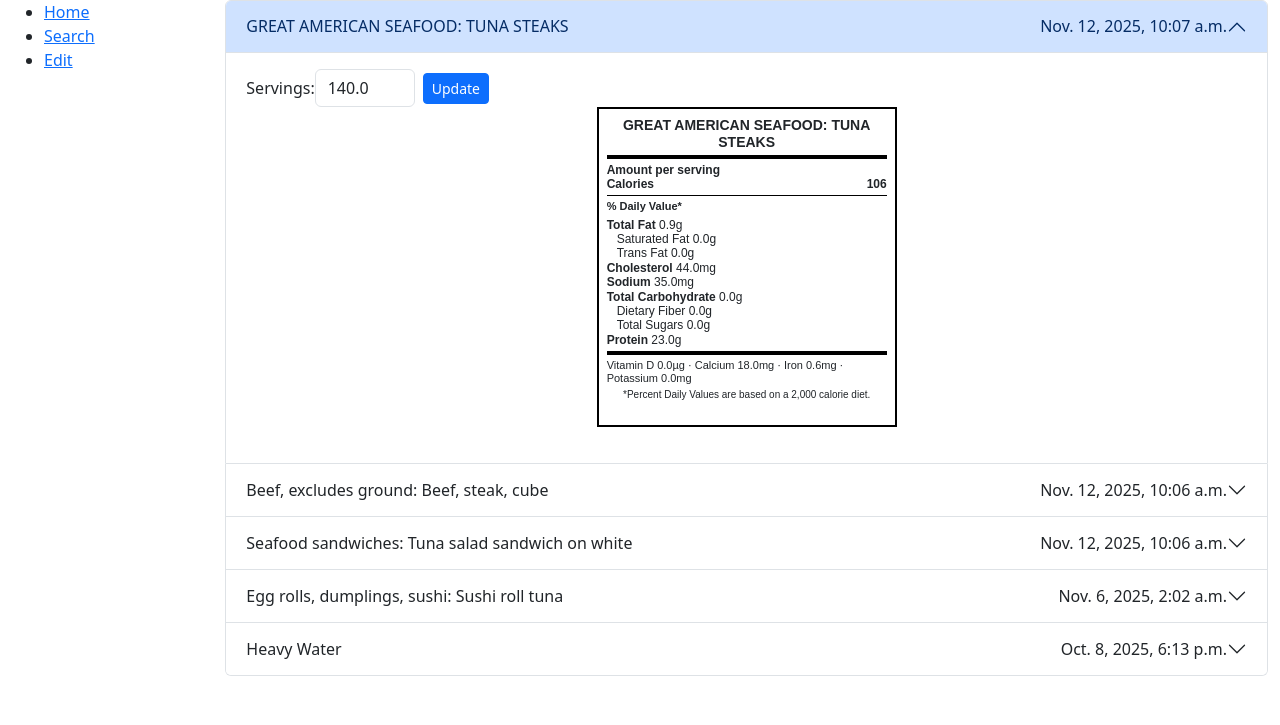
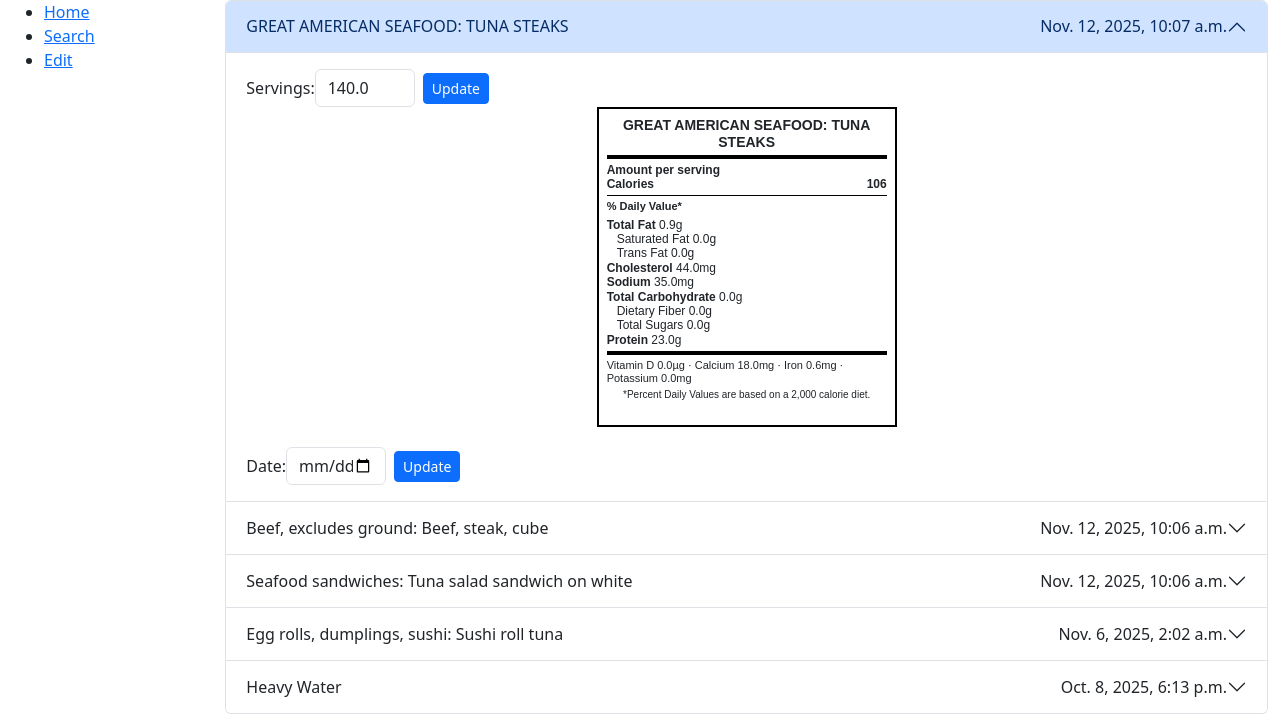
Before and after one commit to labowsax/cs347_final_project, a Django app: page /catalog/edit/ in a window 1280 px wide, after a click that opens the changed part. Shown: the top 725 px of the page. Run offline with Django 5.2, Linux system fonts and the light colour scheme; data comes from the database, SQL or seed files in the repository; both versions use the stored data as it was after the commit.

Commit message:
Edit date

```diff
--- a/catalog/static/nutrient_functions.py
+++ b/catalog/static/nutrient_functions.py
@@ -1,5 +1,4 @@
 from catalog.models import FoodItem, LogItem, Profile
-import pprint
 
 nutrient_fields = [
     "fat",
@@ -79,7 +78,6 @@ def get_dv_avg(start, end, profileId):
     tempFoodItem = FoodItem()
 
     logLen = (end - start).total_seconds() / 86400
-    print(logLen)
 
     for field in nutrient_fields:
         values = [
@@ -101,7 +99,6 @@ def get_dv_avg(start, end, profileId):
             "value": avg_value,
         }
 
-    pprint.pprint(results)
     return results
 
 
--- a/catalog/templates/edit.html
+++ b/catalog/templates/edit.html
@@ -29,6 +29,15 @@
                     <button type="submit" class="btn btn-primary btn-sm">Update</button>
                 </form>
                 {% include '_food_card.html' with food_item=logItem.foodItem %}
+
+                <form method="POST" action="{% url 'update_date' logItem.id %}" class="d-flex align-items-center">
+                    Date:
+                    {% csrf_token %}
+                    {{ form.dateConsumed.errors }}
+                    <input type="datetime-local" name="date"
+                        value="{{ logItem.dateConsumed }}" class="form-control me-2" style="width: 100px;">
+                    <button type="submit" class="btn btn-primary btn-sm">Update</button>
+                </form>
             </div>
         </div>
     </div>
--- a/catalog/urls.py
+++ b/catalog/urls.py
@@ -6,4 +6,5 @@ urlpatterns = [
     path('search/', views.search, name='search'),
     path('edit/', views.edit, name='edit'),
     path('update_percent/<int:log_id>/', views.update_percent, name='update_percent'),
+    path('update_date/<int:log_id>/', views.update_date, name='update_date'),
 ]
--- a/catalog/views.py
+++ b/catalog/views.py
@@ -7,7 +7,7 @@ import json
 from datetime import datetime
 # Create your views here.
 from .models import Profile, FoodItem, LogItem
-from .forms import PercentConsumedForm
+from .forms import PercentConsumedForm, DateConsumedForm
 
 
 
@@ -64,5 +64,16 @@ def update_percent(request, log_id):
             form.save()
             return redirect(request.META.get('HTTP_REFERER', '/'))
         else:
-            # Optionally, you can pass errors back to template
-            return render(request, 'your_template.html', {'form': form, 'log_item': log_item})
+            return render(request, '404.html', None)
+
+
+def update_date(request, log_id):
+    log_item = get_object_or_404(LogItem, id=log_id)
+
+    if request.method == 'POST':
+        form = DateConsumedForm(request.POST, instance=log_item)
+        if form.is_valid():
+            form.save()
+            return redirect(request.META.get('HTTP_REFERER', '/'))
+        else:
+            return render(request, '404.html', None)
```
Also changed, not shown: catalog/forms.py (+16 -0 lines), db.sqlite3.
